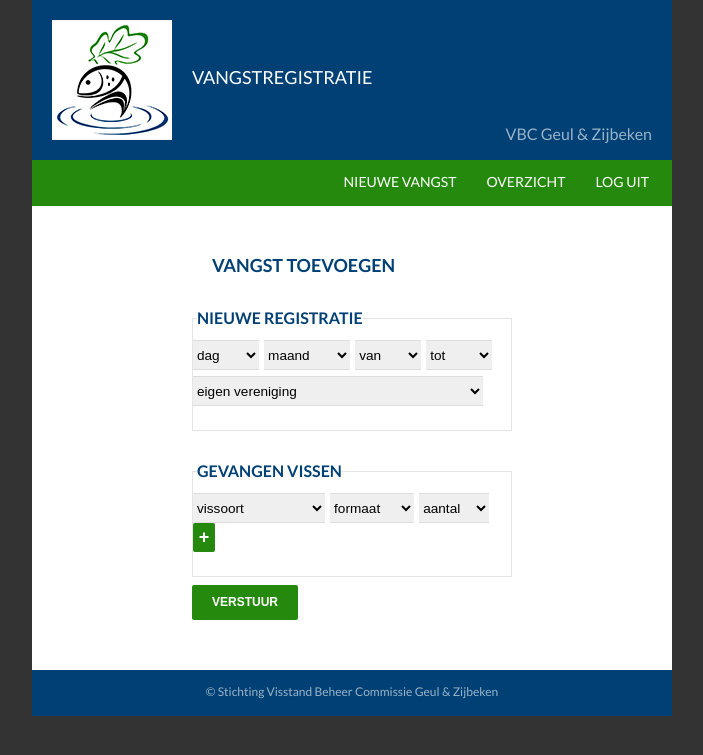
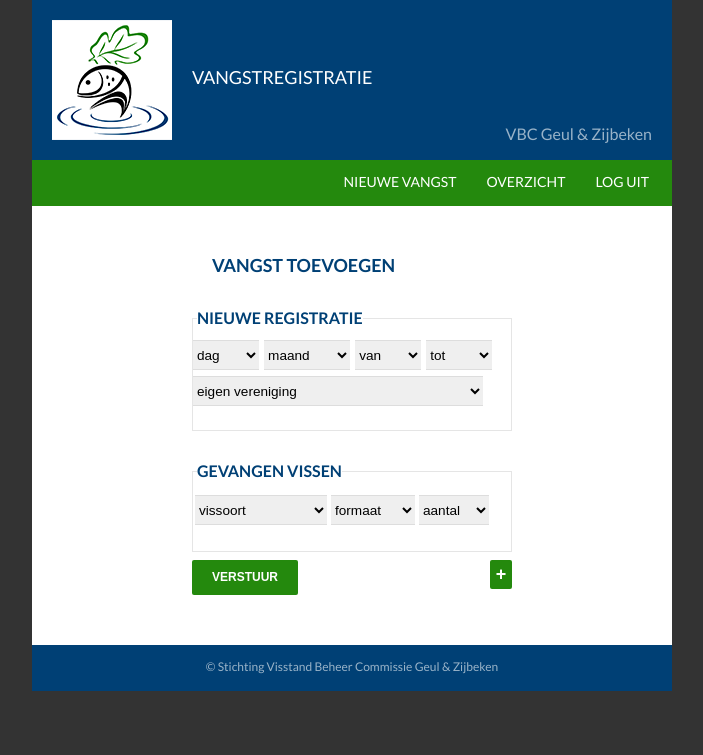
Before and after one commit to ciniq/vangstregistratie, a CodeIgniter app: page /fishsession in a window 1280 px wide. Shown: the top 755 px of the page, without its empty margins (288-991 px from the left). Run offline with CodeIgniter, Linux system fonts and the light colour scheme; some libraries are stand-ins or nearby versions.

Commit message:
vangstregistratie basis toegevoegd

```diff
--- a/application/controllers/fishsession.php
+++ b/application/controllers/fishsession.php
@@ -17,4 +17,9 @@ class Fishsession extends CI_Controller{
         // to the user
         $this->load->view('fishsession', $result);
     }
+
+    public function registercatch()
+    {
+        var_dump($_POST);
+    }
 }
--- a/application/views/fishsession.php
+++ b/application/views/fishsession.php
@@ -9,6 +9,8 @@
     <link href='http://fonts.googleapis.com/css?family=Lato:300,400,700,900,300italic,400italic' rel='stylesheet' type='text/css' media='all'>
     <link href='<?php echo base_url(); ?>css/main.css' rel='stylesheet' type='text/css'>
     <link href='http://www.vr-geul.nl' rel='canonical'>
+    <script src="<?php echo base_url(); ?>jquery/external/jquery/jquery.js"></script>
+    <script src="<?php echo base_url(); ?>jquery/jquery-ui.min.js"></script>
 </head>
 
 <body>
@@ -28,12 +30,12 @@
     </div><!-- end .menu -->
     <div class="content">
         <div id='login_form'>
-            <form action='<?php echo base_url();?>fishsession/registercatch' method='post' class="vangst" name='registercatch'>
+            <div class='vangst' id="vangst">
                 <h2>Vangst toevoegen</h2>
                 <br />
                 <fieldset name="vangstsessie">
                 <legend>Nieuwe registratie</legend>
-                <select name="dag" class="vangstdag">
+                <select name="dag" class="vangstdag" id="day">
                     <option value="" required>dag</option>
                     <?php
                         for ($i = 1; $i < 32; $i++)
@@ -43,7 +45,7 @@
                     ?>
                 </select>
 
-                <select name="maand" class="vangstmaand">
+                <select name="maand" class="vangstmaand" id="month">
                     <option value="" required>maand</option>
                     <?php
                         $months = array('jan','feb','mrt','apr','mei','jun','jul','aug','sep','okt','nov','dec');
@@ -54,7 +56,7 @@
                     ?>
                 </select>
 
-                <select name="van" class="vangsttijd">
+                <select name="van" class="vangsttijd" id="from">
                     <option value="" required>van</option>
                     <?php
                         for ($i = 5; $i < 24; $i++)
@@ -64,7 +66,7 @@
                     ?>
                 </select>
 
-                <select name="tot" class="vangsttijd">
+                <select name="tot" class="vangsttijd" id="to">
                     <option value="" required>tot</option>
                     <?php
                         for ($i = 5; $i < 24; $i++)
@@ -74,7 +76,7 @@
                     ?>
                 </select>
 
-                <select name="hsv" class="vangsthsv">
+                <select name="hsv" class="vangsthsv" id="community">
                     <option value="0">eigen vereniging</option>
                     <?php
                         foreach($community as $com)
@@ -88,7 +90,9 @@
                 <br>
                 <fieldset name="vangsten">
                 <legend>Gevangen vissen</legend>
-                <div>
+                    <table id="vangsttabel">
+                        <tr>
+                            <td>
                                 <select name="vissoort" class="vangstsoort">
                                     <option value="geen">vissoort</option>
                                     <?php
@@ -98,7 +102,8 @@
                                     }
                                     ?>
                                 </select>
-
+                            </td>
+                            <td>
                                 <select name="formaat" class="vangstformaat">
                                     <option value="0">formaat</option>
                                     <?php
@@ -108,7 +113,8 @@
                                     }
                                     ?>
                                 </select>
-
+                            </td>
+                            <td>
                                 <select name="aantal" class="vangstaantal">
                                     <option value="0">aantal</option>
                                     <?php
@@ -118,20 +124,65 @@
                                     }
                                     ?>
                                 </select>
-
-                    <button type="button" class="vangstextra">+</button>
-                </div>
+                            </td>
+                        </tr>
+                    </table>
                 </fieldset>
 
-                <input type="submit" value="Verstuur">
-
-
-            </form>
+                <button type="button" value="Verstuur" id="send">Verstuur</button>
+                <button type="button" class="vangstextra" id="addRow">+</button>
+            </div>
         </div>
     </div><!-- end .content -->
     <div class="footer">
         <p>&copy; Stichting Visstand Beheer Commissie Geul &amp; Zijbeken</p>
     </div><!-- end .footer -->
 </div><!-- end .container -->
+<script>
+
+// voeg een extra tabel rij in
+$('#addRow').click(function(){
+    var row = $('#vangsttabel tr:first').html();
+    $('#vangsttabel tr:last').after('<tr>'+row+'</tr>');
+});
+
+// versturen van de data
+$('#send').click(function(){
+
+    // basisdata
+    var catchData = {
+        day: $('#day').val(),
+        month: $('#month').val(),
+        from: $('#from').val(),
+        to: $('#to').val(),
+        community: $('#community').val(),
+        catches: []
+    };
+
+    // vangsten
+    $.each($('#vangsttabel tr'),function(){
+        catchData.catches.push({
+            species: $(this).find('.vangstsoort').val(),
+            size: $(this).find('.vangstformaat').val(),
+            amount: $(this).find('.vangstaantal').val()
+        });
+    });
+
+    // versturen
+    $.ajax({
+        type: "POST",
+        url: "fishsession/registercatch",
+        data: catchData
+    })
+    .done(function( msg ) {
+        // doorsturen naar overzicht
+        alert( "De vangst is geregistreerd, u wordt doorgestuurd." );
+        document.location = "<?php echo base_url();?>overview";
+    });
+
+});
+
+
+</script>
 </body>
 </html>
--- a/public/css/main.css
+++ b/public/css/main.css
@@ -174,6 +174,7 @@ ul.nav a:hover, ul.nav a:active, ul.nav a:focus {
     font-size: 18px;
     font-weight: bold;
     text-align: center;
+    float: right;
 }
 .vangst legend {
     font-weight: bold;
```
Lines whose indentation alone changed are shown as unchanged.
